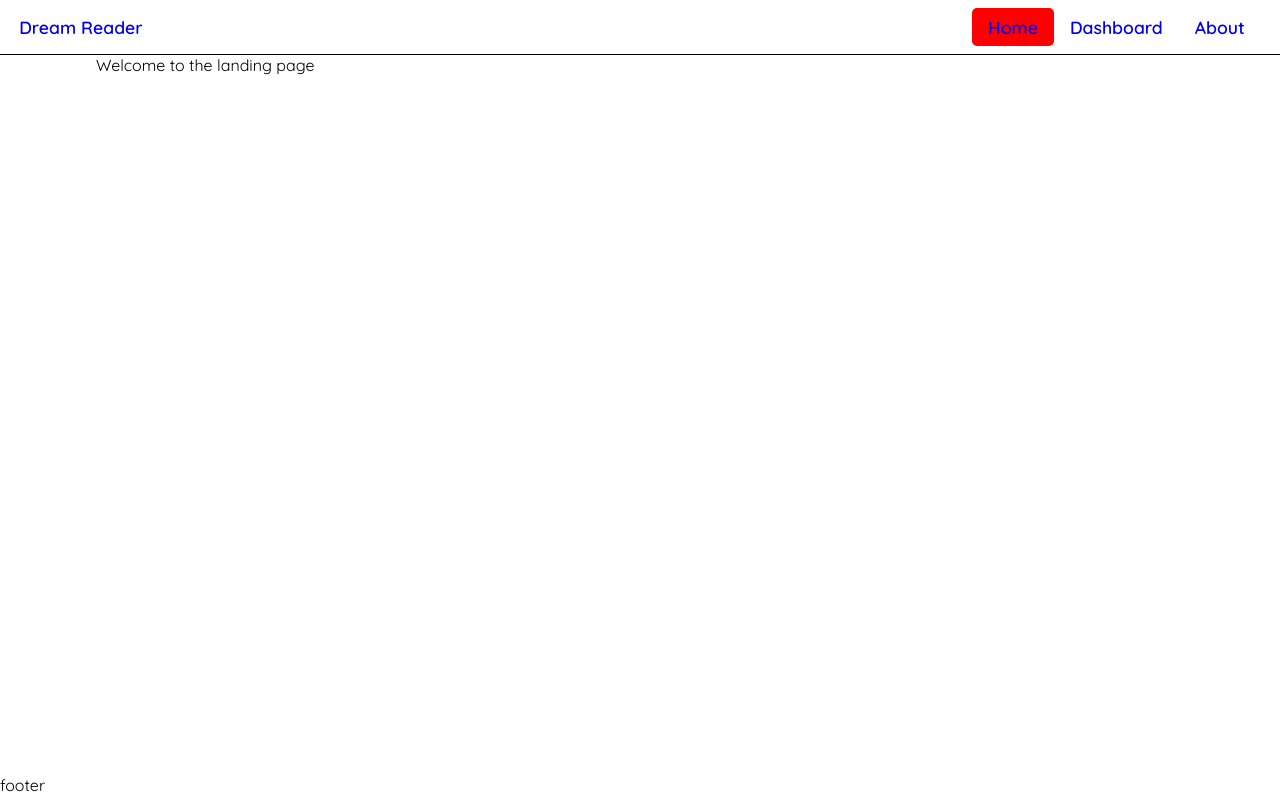
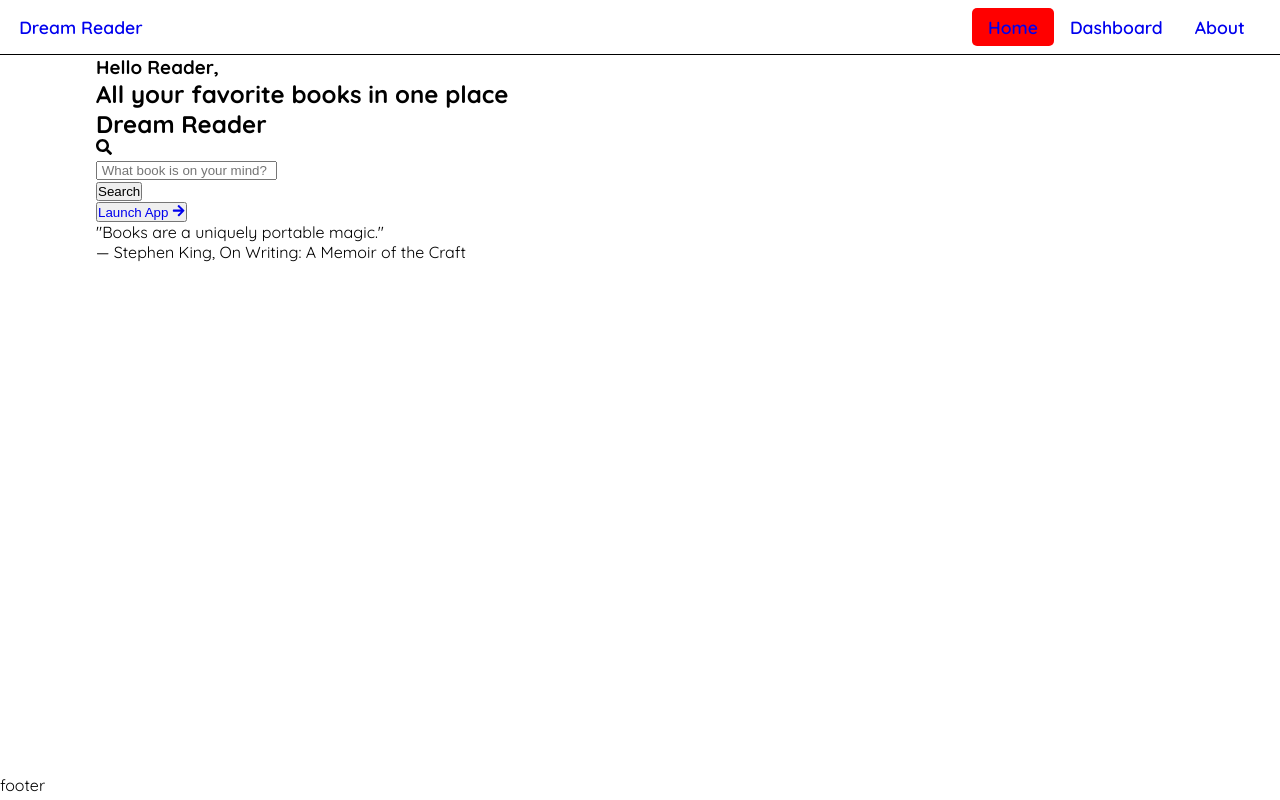
Before and after one commit to obah/dream-reader-app, a React (Vite) app: page / in a window 1280 px wide. Built offline with nearby package versions, Linux system fonts and the light colour scheme; no server answers.

Commit message:
feat: added content to landing page and about page

```diff
--- a/package.json
+++ b/package.json
@@ -13,6 +13,7 @@
     "axios": "^1.4.0",
     "react": "^18.2.0",
     "react-dom": "^18.2.0",
+    "react-icons": "^4.10.1",
     "react-router-dom": "^6.15.0"
   },
   "devDependencies": {
--- /dev/null
+++ b/src/components/searchBar.tsx
@@ -0,0 +1,54 @@
+import { useRef } from "react";
+import useBooks from "./hooks/useBooks";
+import { FaSearch, FaArrowRight } from "react-icons/fa";
+import { NavLink, useLocation } from "react-router-dom";
+
+function SearchBar() {
+  const searchRef = useRef<HTMLInputElement>(null);
+
+  const { setSearchQuery } = useBooks();
+
+  const location = useLocation();
+  const pathname = location.pathname;
+
+  const handleSearch = () => {
+    const searchQuery = searchRef.current?.value;
+    setSearchQuery(searchQuery);
+  };
+
+  return (
+    <>
+      <div>
+        <div className="landing-search-bar">
+          <div>
+            <FaSearch />
+          </div>
+
+          <input
+            ref={searchRef}
+            type="text"
+            name="bookQuery"
+            placeholder={
+              pathname === "/"
+                ? " What book is on your mind?"
+                : "Search for a book:"
+            }
+          />
+        </div>
+        <button onClick={handleSearch}>Search</button>
+      </div>
+
+      {pathname === "/" && (
+        <div className="landing-buttons">
+          <button>
+            <NavLink to="/dashboard">
+              Launch App <FaArrowRight />
+            </NavLink>
+          </button>
+        </div>
+      )}
+    </>
+  );
+}
+
+export default SearchBar;
--- a/src/pages/About/about.tsx
+++ b/src/pages/About/about.tsx
@@ -3,7 +3,41 @@ import { Layout } from "../../components/layout";
 export function About() {
   return (
     <Layout>
-      <div>about</div>
+      <section className="about-section">
+        <div className="about-top-text">
+          <h1>What is Dream Reader?</h1>
+          <p>
+            It is a simple application to help readers create a list of the
+            books they are currently reading, plan to read and have read
+          </p>
+
+          <p>
+            The application is built on the Google Book Library and relies
+            heavily on the Google Book API
+          </p>
+        </div>
+
+        <div className="about-final-text">
+          <h1>How can I use Dream Reader?</h1>
+          <p>
+            Just search for the book you want to access, then add it to your
+            Reading List
+          </p>
+
+          <p>
+            From there, you can view it on Google Books and if a free digital
+            verison is availble, you can read it online or download it
+          </p>
+
+          <p>You can also choose to remove a book from your Reading List</p>
+
+          <p>
+            Finally, you do not need an account to use Dream Reader, your
+            Reading List is stored locally but you need a Google account to use
+            Google Books
+          </p>
+        </div>
+      </section>
     </Layout>
   );
 }
--- a/src/pages/Dashboard/dashboard.tsx
+++ b/src/pages/Dashboard/dashboard.tsx
@@ -1,29 +1,22 @@
-import { useRef } from "react";
 import useBooks from "../../components/hooks/useBooks";
 import { Layout } from "../../components/layout";
 import SearchResults from "../../components/searchResults";
 import ReadingList from "../../components/readingList";
+import SearchBar from "../../components/searchBar";
 
 export function Dashboard() {
-  const searchRef = useRef<HTMLInputElement>(null);
-  const { books, setSearchQuery } = useBooks();
-
-  const handleSearch = () => {
-    const searchQuery = searchRef.current?.value;
-    setSearchQuery(searchQuery);
-  };
+  const { books } = useBooks();
+  console.log(books);
 
   return (
     <Layout>
       <div>
-        <h1>Welcome to Dream Reader</h1>
+        <h1>The Dream Reader</h1>
         <p>Your personal portal to all books on the internet</p>
       </div>
 
       <div>
-        <label htmlFor="bookQuery">Search for a book: </label>
-        <input ref={searchRef} type="text" name="bookQuery" id="bookQuery" />
-        <button onClick={handleSearch}>Search</button>
+        <SearchBar />
       </div>
 
       <div>
@@ -41,3 +34,46 @@ export function Dashboard() {
     </Layout>
   );
 }
+// import { useRef } from "react";
+// import useBooks from "../../components/hooks/useBooks";
+// import { Layout } from "../../components/layout";
+// import SearchResults from "../../components/searchResults";
+// import ReadingList from "../../components/readingList";
+
+// export function Dashboard() {
+//   const searchRef = useRef<HTMLInputElement>(null);
+//   const { books, setSearchQuery } = useBooks();
+
+//   const handleSearch = () => {
+//     const searchQuery = searchRef.current?.value;
+//     setSearchQuery(searchQuery);
+//   };
+
+//   return (
+//     <Layout>
+//       <div>
+//         <h1>The Dream Reader</h1>
+//         <p>Your personal portal to all books on the internet</p>
+//       </div>
+
+//       <div>
+//         <label htmlFor="bookQuery">Search for a book: </label>
+//         <input ref={searchRef} type="text" name="bookQuery" id="bookQuery" />
+//         <button onClick={handleSearch}>Search</button>
+//       </div>
+
+//       <div>
+//         {books.length > 0 &&
+//           books.map((book) => (
+//             <div key={book.id}>
+//               <SearchResults data={book} />
+//             </div>
+//           ))}
+//       </div>
+
+//       <div>
+//         <ReadingList />
+//       </div>
+//     </Layout>
+//   );
+// }
--- a/src/pages/Landing/landing.tsx
+++ b/src/pages/Landing/landing.tsx
@@ -1,9 +1,84 @@
 import { Layout } from "../../components/layout";
+import SearchBar from "../../components/searchBar";
 
 export function Landing() {
   return (
     <Layout>
-      <div>Welcome to the landing page</div>
+      <section className="landing-section">
+        <div className="landing-text">
+          <div className="landing-top-text">
+            <h3>Hello Reader,</h3>
+            <h1>
+              All your favorite books in one place <br />
+              <span>Dream Reader</span>{" "}
+            </h1>
+          </div>
+
+          <div>
+            <SearchBar />
+          </div>
+
+          <div className="landing-final-text">
+            <p>
+              <i>
+                "Books are a uniquely portable magic."
+                <br />
+                <span>— Stephen King, On Writing: A Memoir of the Craft</span>
+              </i>
+            </p>
+          </div>
+        </div>
+
+        <div className="landing-image">{/* put the animated image here */}</div>
+      </section>
     </Layout>
   );
 }
+// import { Layout } from "../../components/layout";
+// import { FaSearch, FaArrowRight } from "react-icons/fa";
+
+// export function Landing() {
+//   return (
+//     <Layout>
+//       <section className="landing-section">
+//         <div className="landing-text">
+//           <div className="landing-top-text">
+//             <h3>Hello Reader,</h3>
+//             <h1>
+//               All your favorite books in one place <br />
+//               <span>Dream Reader</span>{" "}
+//             </h1>
+//           </div>
+
+//           <div className="landing-search">
+//             <div className="landing-search-bar">
+//               <div>
+//                 <FaSearch />
+//               </div>
+//               <input type="text" placeholder="What book is on your mind?" />
+//             </div>
+
+//             <div className="landing-buttons">
+//               <button>Search</button>
+//               <button>
+//                 Launch App <FaArrowRight />
+//               </button>
+//             </div>
+//           </div>
+
+//           <div className="landing-final-text">
+//             <p>
+//               <i>
+//                 "Books are a uniquely portable magic."
+//                 <br />
+//                 <span>— Stephen King, On Writing: A Memoir of the Craft</span>
+//               </i>
+//             </p>
+//           </div>
+//         </div>
+
+//         <div className="landing-image">{/* put the animated image here */}</div>
+//       </section>
+//     </Layout>
+//   );
+// }
```
Also changed, not shown: 1 other file (tests, documents, lock files or other folders).
